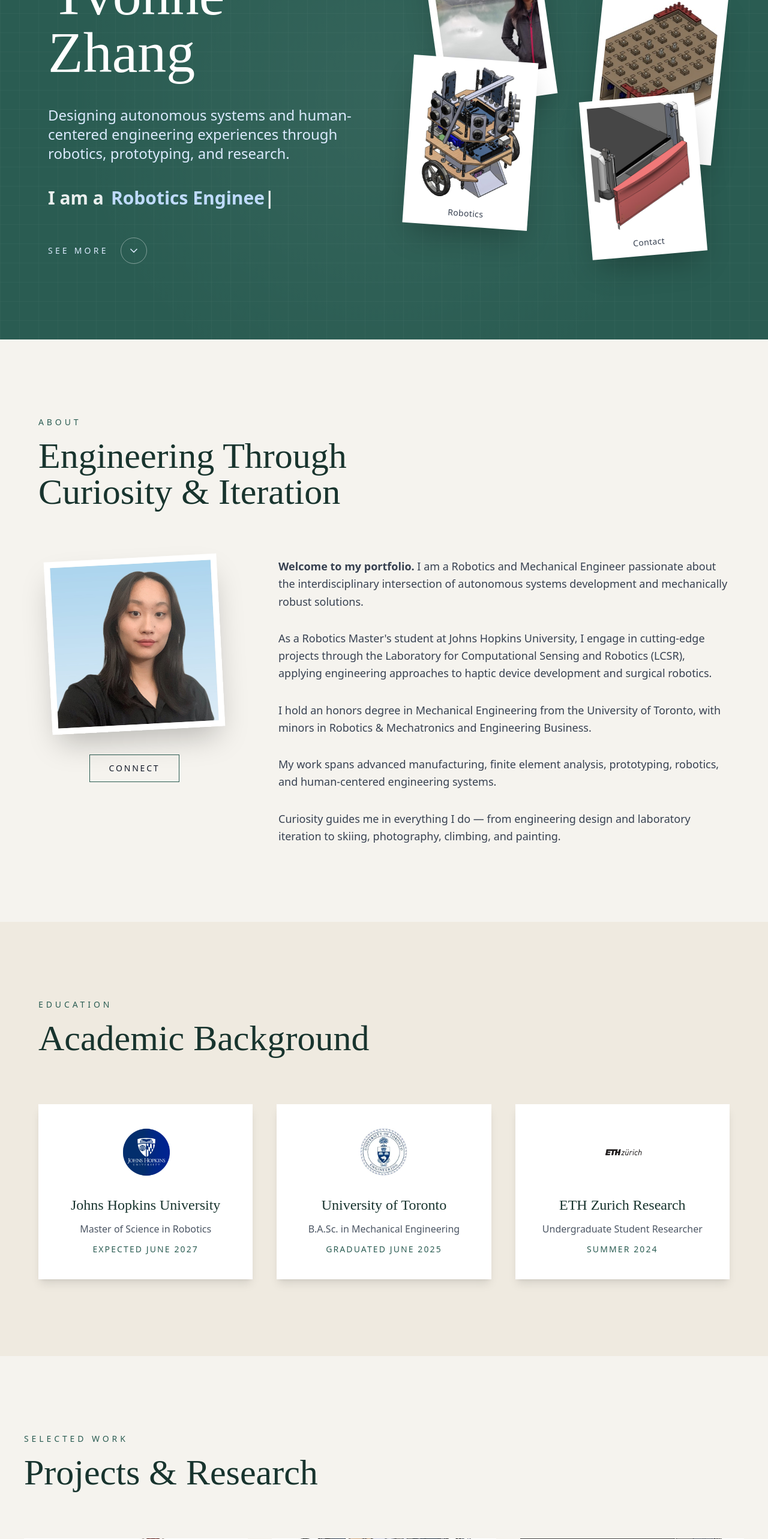
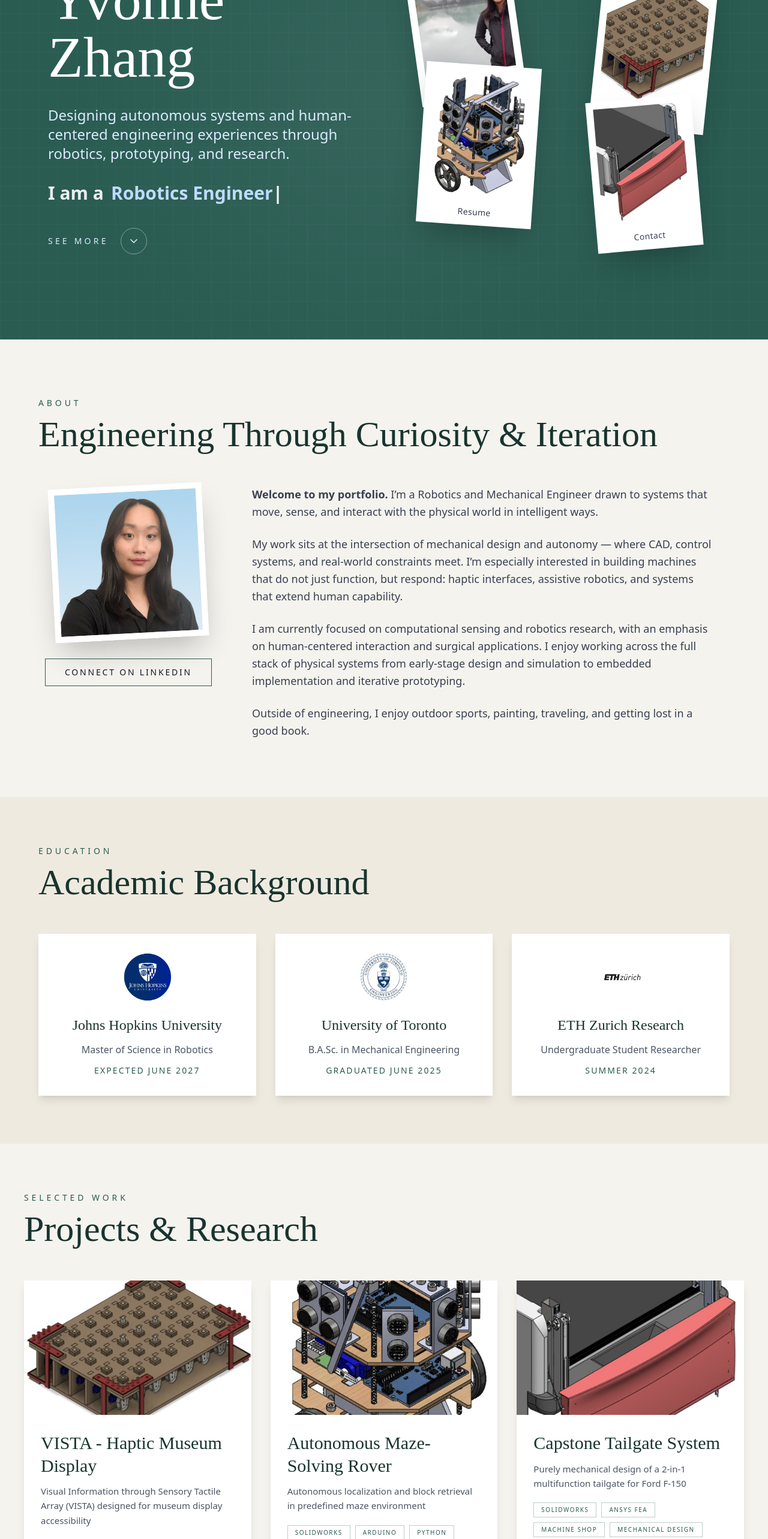
Before and after one commit to yvonne177/portfolio, a React (Vite) app: page / in a window 1280 px wide. Shown: the part 234-2800 px from the top of the page at 60% size. Built offline with nearby package versions, Linux system fonts and the light colour scheme.

Commit message:
launch site ui

```diff
--- a/src/App.jsx
+++ b/src/App.jsx
@@ -1,5 +1,5 @@
 import React, { useState, useEffect } from 'react';
-import { Github, Linkedin, Mail, ChevronDown, Menu, X, ArrowRight } from 'lucide-react';
+import { Github, Linkedin, Mail, ChevronDown, Menu, X } from 'lucide-react';
 import { Link } from 'react-router-dom';
 
 export default function Portfolio() {
@@ -29,7 +29,6 @@ export default function Portfolio() {
       subtitle: "Visual Information through Sensory Tactile Array (VISTA) designed for museum display accessibility",
       image: "/portfolio/vista-cad-v1.jpeg",
       skills: ["Fusion 360", "Arduino", "Python", "Haptic Research"],
-      description: "Tactile pin-based museum display to create refreshable images, and explore the relationship between haptic feedback to shape and color.",
       slug: "vista-tactile-display",
     },
 
@@ -39,7 +38,6 @@ export default function Portfolio() {
       subtitle: "Autonomous localization and block retrieval in predefined maze environment",
       image: "/portfolio/autonomous-rover-cad.jpeg",
       skills: ["SolidWorks", "Arduino", "Python", "Autonomous Systems"],
-      description: "Orientation, localization, object pick-up and drop-off to designated spot with full maze navigation in 5 minutes.",
       slug: "autonomous-rover"
     },
 
@@ -49,11 +47,68 @@ export default function Portfolio() {
       subtitle: "Purely mechanical design of a 2-in-1 multifunction tailgate for Ford F-150",
       image: "/portfolio/tailgate-cad.png",
       skills: ["SolidWorks", "ANSYS FEA", "Machine Shop", "Mechanical Design"],
-      description: "Design and prototyping of a 2-in-1 multifunction tailgate system.",
       slug: "capstone-tailgate",
     },
-
-    // KEEP ALL YOUR COMMENTED OUT PROJECTS HERE
+    // {
+    //   id: 4,
+    //   title: "Stereotactic Navigation System",
+    //   subtitle: "Medical image registration for surgical guidance through advanced 3D geometry and signal processing",
+    //   color: "from-blue-400 to-blue-600",
+    //   image: "/portfolio/pa3-icp.jpg",
+    //   skills: ["Computational Geometry", "Image Registration", "Algorithm Design"],
+    //   description: "Computer-Integrated Surgery applications exploring robotic control and surgical workflow integration.",
+    //   slug: "stereotactic-navigation-system"
+    // },
+    // {
+    //   id: 4,
+    //   title: "UR5e Robotic Arm Controls",
+    //   subtitle: "Inverse kinematics and RTDE in ROS",
+    //   color: "from-purple-400 to-purple-600",
+    //   image: "/portfolio/Banff_lakelouise.jpg",
+    //   skills: ["ROS2", "Inverse Kinematics", "RTDE", "Python"],
+    //   description: "Developed advanced control algorithms for UR5e robotic arm using inverse kinematics and real-time data exchange in ROS environment.",
+    //   slug: "ur5e-controls"
+    // },
+    // {
+    //   id: 5,
+    //   title: "Hand Tracking System",
+    //   subtitle: "ROS2 + MediaPipe integration",
+    //   color: "from-purple-400 to-purple-600",
+    //   image: "/portfolio/Banff_lakelouise.jpg",
+    //   skills: ["MediaPipe", "ROS2", "OpenCV", "Python"],
+    //   description: "Developed a real-time hand gesture recognition and tracking system using computer vision for robotic control.",
+    //   slug: "hand-tracking"
+    // },
+    // {
+    //   id: 6,
+    //   title: "Window Cable Tensioner",
+    //   subtitle: "Magna International collaboration",
+    //   color: "from-blue-400 to-blue-600",
+    //   image: "/portfolio/Banff_lakelouise.jpg",
+    //   skills: ["SolidWorks", "FEA", "Manufacturing"],
+    //   description: "Designed and prototyped a precision cable tensioning mechanism for automotive applications in collaboration with Magna International.",
+    //   slug: "window-cable-tensioner"
+    // },
+    // {
+    //   id: 7,
+    //   title: "Microchannel Heat Sinks via Advanced Manufacturing",
+    //   subtitle: "Laser Powder Bed Fusion with Al-Graphene composite",
+    //   color: "from-orange-400 to-orange-600",
+    //   image: "/portfolio/Banff_lakelouise.jpg",
+    //   skills: ["ANSYS CFD", "Advanced Manufacturing", "FEA", "Materials Science"],
+    //   description: "Research paper on optimized microchannel heat sinks utilizing Laser Powder Bed Fusion with Aluminum-Graphene material composite and Boron Nitride coating for enhanced thermal performance.",
+    //   slug: "microchannel-heat-sinks"
+    // },
+    // {
+    //   id: 8,
+    //   title: "Train Fire Spread Thermal Characterization",
+    //   subtitle: "Material testing methodology for CFD boundary conditions",
+    //   color: "from-red-400 to-red-600",
+    //   image: "/portfolio/Banff_lakelouise.jpg",
+    //   skills: ["Material Testing", "CFD Modeling", "ANSYS", "Data Analysis"],
+    //   description: "Authored a new methodology for characterizing thermal properties of train fire spread through material testing results. Influenced determining boundary conditions of CFD models adopted within three upcoming mass transportation projects.",
+    //   slug: "train-fire-characterization"
+    // },
   ];
 
   useEffect(() => {
@@ -154,12 +209,10 @@ export default function Portfolio() {
 
               <div className="flex justify-between items-center h-16">
 
-                {/* LEFT */}
                 <div className="text-2xl font-bold tracking-tight font-['Cormorant_Garamond'] text-[#18342E]">
                   Yvonne Zhang
                 </div>
 
-                {/* CENTER */}
                 <div className="hidden md:flex space-x-10">
 
                   <button
@@ -192,7 +245,6 @@ export default function Portfolio() {
 
                 </div>
 
-                {/* RIGHT */}
                 <a
                   href="/portfolio/YvonneZhang_CV_Jan2026.pdf"
                   target="_blank"
@@ -202,7 +254,6 @@ export default function Portfolio() {
                   Resume
                 </a>
 
-                {/* MOBILE */}
                 <button
                   className="md:hidden text-[#18342E]"
                   onClick={() => setIsMenuOpen(!isMenuOpen)}
@@ -214,7 +265,6 @@ export default function Portfolio() {
             </div>
           </nav>
 
-          {/* MOBILE MENU */}
           {isMenuOpen && (
 
             <div className="fixed top-16 left-0 w-full bg-[#F5F3EE] border-b border-[#D9D3C7] shadow-lg z-40 md:hidden">
@@ -258,7 +308,6 @@ export default function Portfolio() {
       {/* HERO */}
       <section className="relative min-h-screen overflow-hidden">
 
-        {/* BACKGROUND */}
         <div className="absolute inset-0 bg-[#2A5C52]">
 
           <div
@@ -276,29 +325,28 @@ export default function Portfolio() {
 
         </div>
 
-        {/* CONTENT */}
         <div className="relative z-10 min-h-screen flex items-center px-6 sm:px-10 lg:px-20">
 
-          <div className="max-w-7xl mx-auto w-full grid lg:grid-cols-2 gap-20 items-center">
+          <div className="max-w-7xl mx-auto w-full grid lg:grid-cols-2 gap-16 items-center">
 
             {/* LEFT */}
             <div className="text-white">
 
-              <p className="uppercase tracking-[0.35em] text-sm mb-8 text-blue-100 font-medium">
+              <p className="uppercase tracking-[0.35em] text-sm mb-6 text-blue-100 font-medium">
                 Robotics • Mechanical Design • Research
               </p>
 
-              <h1 className="text-6xl sm:text-7xl lg:text-8xl leading-[0.9] mb-10 font-['Cormorant_Garamond']">
+              <h1 className="text-6xl sm:text-7xl lg:text-8xl leading-[0.9] mb-8 font-['Cormorant_Garamond']">
                 Yvonne
                 <br />
                 Zhang
               </h1>
 
-              <p className="text-xl sm:text-2xl text-blue-100 leading-relaxed max-w-xl mb-10 font-light">
+              <p className="text-xl sm:text-2xl text-blue-100 leading-relaxed max-w-xl mb-8 font-light">
                 Designing autonomous systems and human-centered engineering experiences through robotics, prototyping, and research.
               </p>
 
-              <div className="text-2xl sm:text-3xl mb-12 font-semibold">
+              <div className="text-2xl sm:text-3xl mb-10 font-semibold">
 
                 <span className="text-white/90">
                   I am a
@@ -332,23 +380,23 @@ export default function Portfolio() {
             </div>
 
             {/* RIGHT */}
-            <div className="relative hidden lg:flex justify-center items-center min-h-[620px]">
+            <div className="relative hidden lg:flex justify-center items-center min-h-[520px]">
 
-              <div className="relative w-[520px] h-[520px]">
+              <div className="relative w-[500px] h-[500px]">
 
                 {/* ABOUT */}
                 <button
                   onClick={() => scrollToSection('about me')}
-                  className="absolute top-0 left-10 bg-white p-3 shadow-2xl rotate-[-8deg] w-48 hover:scale-105 transition-all duration-300 cursor-pointer"
+                  className="absolute top-0 left-0 bg-white p-3 shadow-2xl rotate-[-8deg] w-44 hover:scale-105 transition-all duration-300 cursor-pointer"
                 >
 
                   <img
                     src="/portfolio/Banff_lakelouise.jpg"
                     alt=""
-                    className="w-full h-52 object-cover"
+                    className="w-full h-48 object-cover"
                   />
 
-                  <p className="text-center mt-3 text-sm tracking-wide text-gray-700">
+                  <p className="text-center mt-4 text-sm tracking-wide text-gray-700">
                     About Me
                   </p>
 
@@ -357,52 +405,54 @@ export default function Portfolio() {
                 {/* PROJECTS */}
                 <button
                   onClick={() => scrollToSection('projects')}
-                  className="absolute top-20 right-0 bg-white p-3 shadow-2xl rotate-[6deg] w-52 hover:scale-105 transition-all duration-300 cursor-pointer"
+                  className="absolute top-8 right-0 bg-white p-3 shadow-2xl rotate-[6deg] w-48 hover:scale-105 transition-all duration-300 cursor-pointer"
                 >
 
                   <img
                     src="/portfolio/vista-cad-v1.jpeg"
                     alt=""
-                    className="w-full h-56 object-cover"
+                    className="w-full h-52 object-cover"
                   />
 
-                  <p className="text-center mt-3 text-sm tracking-wide text-gray-700">
+                  <p className="text-center mt-4 text-sm tracking-wide text-gray-700">
                     Projects
                   </p>
 
                 </button>
 
-                {/* ROBOTICS */}
-                <button
-                  onClick={() => scrollToSection('projects')}
-                  className="absolute bottom-12 left-0 bg-white p-3 shadow-2xl rotate-[4deg] w-52 hover:scale-105 transition-all duration-300 cursor-pointer"
+                {/* RESUME */}
+                <a
+                  href="/portfolio/YvonneZhang_CV_Jan2026.pdf"
+                  target="_blank"
+                  rel="noopener noreferrer"
+                  className="absolute bottom-10 left-4 bg-white p-3 shadow-2xl rotate-[4deg] w-48 hover:scale-105 transition-all duration-300 cursor-pointer block"
                 >
 
                   <img
                     src="/portfolio/autonomous-rover-cad.jpeg"
                     alt=""
-                    className="w-full h-56 object-cover"
+                    className="w-full h-52 object-cover"
                   />
 
-                  <p className="text-center mt-3 text-sm tracking-wide text-gray-700">
-                    Robotics
+                  <p className="text-center mt-4 text-sm tracking-wide text-gray-700">
+                    Resume
                   </p>
 
-                </button>
+                </a>
 
                 {/* CONTACT */}
                 <button
                   onClick={() => scrollToSection('contact')}
-                  className="absolute bottom-0 right-8 bg-white p-3 shadow-2xl rotate-[-5deg] w-48 hover:scale-105 transition-all duration-300 cursor-pointer"
+                  className="absolute bottom-0 right-6 bg-white p-3 shadow-2xl rotate-[-5deg] w-44 hover:scale-105 transition-all duration-300 cursor-pointer"
                 >
 
                   <img
                     src="/portfolio/tailgate-cad.png"
                     alt=""
-                    className="w-full h-52 object-cover"
+                    className="w-full h-48 object-cover"
                   />
 
-                  <p className="text-center mt-3 text-sm tracking-wide text-gray-700">
+                  <p className="text-center mt-4 text-sm tracking-wide text-gray-700">
                     Contact
                   </p>
 
@@ -416,29 +466,27 @@ export default function Portfolio() {
       </section>
 
       {/* ABOUT */}
-      <section id="about me" className="py-32 px-6 lg:px-10 bg-[#F5F3EE]">
+      <section id="about me" className="py-24 px-6 lg:px-10 bg-[#F5F3EE]">
 
         <div className="max-w-6xl mx-auto">
 
-          <div className="mb-20">
+          <div className="mb-14">
 
-            <p className="uppercase tracking-[0.35em] text-sm text-[#2A5C52] mb-4">
+            <p className="uppercase tracking-[0.35em] text-sm text-[#2A5C52] mb-3">
               About
             </p>
 
-            <h2 className="text-5xl md:text-6xl font-['Cormorant_Garamond'] text-[#18342E]">
-              Engineering Through
-              <br />
-              Curiosity & Iteration
+            <h2 className="text-5xl md:text-6xl font-['Cormorant_Garamond'] text-[#18342E] leading-tight">
+              Engineering Through Curiosity & Iteration
             </h2>
 
           </div>
 
-          <div className="grid lg:grid-cols-[320px_1fr] gap-20 items-start">
+          <div className="grid lg:grid-cols-[300px_1fr] gap-14 items-start">
 
             <div className="flex flex-col items-center">
 
-              <div className="w-72 aspect-square overflow-hidden shadow-2xl border-[10px] border-white rotate-[-3deg]">
+              <div className="w-64 aspect-square overflow-hidden shadow-2xl border-[10px] border-white rotate-[-3deg]">
 
                 <img
                   src="/portfolio/YvonneZhang_Profile.jpg"
@@ -452,33 +500,29 @@ export default function Portfolio() {
                 href="https://www.linkedin.com/in/yvonnezhang177"
                 target="_blank"
                 rel="noopener noreferrer"
-                className="mt-10 border border-[#2A5C52] px-8 py-3 uppercase tracking-[0.2em] text-sm hover:bg-[#2A5C52] hover:text-white transition-all duration-300"
+                className="mt-8 border border-[#2A5C52] px-8 py-3 uppercase tracking-[0.2em] text-sm hover:bg-[#2A5C52] hover:text-white transition-all duration-300"
               >
-                Connect
+                Connect on LinkedIn
               </a>
 
             </div>
 
-            <div className="space-y-8 text-lg leading-relaxed text-gray-700">
+            <div className="space-y-6 text-lg leading-relaxed text-gray-700 max-w-3xl">
 
               <p>
-                <strong>Welcome to my portfolio.</strong> I am a Robotics and Mechanical Engineer passionate about the interdisciplinary intersection of autonomous systems development and mechanically robust solutions.
+                <strong>Welcome to my portfolio.</strong> I’m a Robotics and Mechanical Engineer drawn to systems that move, sense, and interact with the physical world in intelligent ways.
               </p>
 
               <p>
-                As a Robotics Master's student at Johns Hopkins University, I engage in cutting-edge projects through the Laboratory for Computational Sensing and Robotics (LCSR), applying engineering approaches to haptic device development and surgical robotics.
+                My work sits at the intersection of mechanical design and autonomy — where CAD, control systems, and real-world constraints meet. I’m especially interested in building machines that do not just function, but respond: haptic interfaces, assistive robotics, and systems that extend human capability.
               </p>
 
               <p>
-                I hold an honors degree in Mechanical Engineering from the University of Toronto, with minors in Robotics & Mechatronics and Engineering Business.
+                I am currently focused on computational sensing and robotics research, with an emphasis on human-centered interaction and surgical applications. I enjoy working across the full stack of physical systems from early-stage design and simulation to embedded implementation and iterative prototyping.
               </p>
 
               <p>
-                My work spans advanced manufacturing, finite element analysis, prototyping, robotics, and human-centered engineering systems.
-              </p>
-
-              <p>
-                Curiosity guides me in everything I do — from engineering design and laboratory iteration to skiing, photography, climbing, and painting.
+                Outside of engineering, I enjoy outdoor sports, painting, traveling, and getting lost in a good book.
               </p>
 
             </div>
@@ -488,13 +532,13 @@ export default function Portfolio() {
       </section>
 
       {/* EDUCATION */}
-      <section className="py-32 px-6 lg:px-10 bg-[#EFEAE0]">
+      <section className="py-20 px-6 lg:px-10 bg-[#EFEAE0]">
 
         <div className="max-w-6xl mx-auto">
 
-          <div className="mb-20">
+          <div className="mb-14">
 
-            <p className="uppercase tracking-[0.35em] text-sm text-[#2A5C52] mb-4">
+            <p className="uppercase tracking-[0.35em] text-sm text-[#2A5C52] mb-3">
               Education
             </p>
 
@@ -504,7 +548,7 @@ export default function Portfolio() {
 
           </div>
 
-          <div className="grid md:grid-cols-3 gap-10">
+          <div className="grid md:grid-cols-3 gap-8">
 
             {[
               {
@@ -532,10 +576,10 @@ export default function Portfolio() {
 
               <div
                 key={idx}
-                className="bg-white p-10 shadow-lg hover:-translate-y-2 transition-all duration-300"
+                className="bg-white p-8 shadow-lg hover:-translate-y-2 transition-all duration-300"
               >
 
-                <div className="flex justify-center mb-8">
+                <div className="flex justify-center mb-6">
 
                   <img
                     src={school.image}
@@ -549,7 +593,7 @@ export default function Portfolio() {
                   {school.title}
                 </h3>
 
-                <p className="text-center text-gray-600 mb-3">
+                <p className="text-center text-gray-600 mb-3 leading-relaxed">
                   {school.subtitle}
                 </p>
 
@@ -564,13 +608,13 @@ export default function Portfolio() {
       </section>
 
       {/* PROJECTS */}
-      <section id="projects" className="py-32 px-6 lg:px-10 bg-[#F5F3EE]">
+      <section id="projects" className="py-20 px-6 lg:px-10 bg-[#F5F3EE]">
 
         <div className="max-w-7xl mx-auto">
 
-          <div className="mb-20">
+          <div className="mb-14">
 
-            <p className="uppercase tracking-[0.35em] text-sm text-[#2A5C52] mb-4">
+            <p className="uppercase tracking-[0.35em] text-sm text-[#2A5C52] mb-3">
               Selected Work
             </p>
 
@@ -580,17 +624,17 @@ export default function Portfolio() {
 
           </div>
 
-          <div className="grid md:grid-cols-2 xl:grid-cols-3 gap-10">
+          <div className="grid md:grid-cols-2 lg:grid-cols-3 gap-8 items-start">
 
             {projects.map((project) => (
 
               <Link
                 key={project.slug}
                 to={`/portfolio/${project.slug}`}
-                className="group bg-white overflow-hidden shadow-lg hover:-translate-y-2 transition-all duration-300"
+                className="group bg-white overflow-hidden shadow-lg hover:-translate-y-2 transition-all duration-300 h-full"
               >
 
-                <div className="h-64 overflow-hidden bg-[#E7E1D5]">
+                <div className="h-56 overflow-hidden bg-[#E7E1D5]">
 
                   <img
                     src={project.image}
@@ -600,38 +644,27 @@ export default function Portfolio() {
 
                 </div>
 
-                <div className="p-8">
+                <div className="p-7 flex flex-col">
 
-                  <h3 className="text-3xl font-['Cormorant_Garamond'] text-[#18342E] mb-3">
+                  <h3 className="text-3xl font-['Cormorant_Garamond'] text-[#18342E] mb-3 leading-tight">
                     {project.title}
                   </h3>
 
-                  <p className="text-gray-600 mb-6 leading-relaxed">
+                  <p className="text-gray-600 mb-5 leading-relaxed text-[15px]">
                     {project.subtitle}
                   </p>
 
-                  <div className="flex flex-wrap gap-2 mb-6">
+                  <div className="flex flex-wrap gap-2">
 
                     {project.skills.map((skill, idx) => (
 
                       <span
                         key={idx}
-                        className="text-xs uppercase tracking-wide border border-[#2A5C52]/30 text-[#2A5C52] px-3 py-1"
+                        className="text-[10px] uppercase tracking-[0.15em] border border-[#2A5C52]/30 text-[#2A5C52] px-3 py-1"
                       >
                         {skill}
                       </span>
                     ))}
-
-                  </div>
-
-                  <div className="flex items-center gap-2 uppercase tracking-[0.2em] text-sm text-[#2A5C52]">
-
-                    View Project
-
-                    <ArrowRight
-                      size={16}
-                      className="group-hover:translate-x-1 transition-transform"
-                    />
 
                   </div>
 
@@ -643,7 +676,7 @@ export default function Portfolio() {
       </section>
 
       {/* CONTACT */}
-      <section id="contact" className="py-32 px-6 lg:px-10 bg-[#18342E] text-white">
+      <section id="contact" className="py-24 px-6 lg:px-10 bg-[#18342E] text-white">
 
         <div className="max-w-4xl mx-auto text-center">
 
@@ -651,17 +684,17 @@ export default function Portfolio() {
             Contact
           </p>
 
-          <h2 className="text-5xl md:text-6xl font-['Cormorant_Garamond'] mb-10">
-            Let's Connect!
+          <h2 className="text-5xl md:text-6xl font-['Cormorant_Garamond'] mb-8">
+            Let's Connect
           </h2>
 
-          <p className="text-xl text-blue-100 mb-12">
-            Interested in talking about robotics, engineering collaboration, or research opportunities?
+          <p className="text-xl text-blue-100 mb-10 leading-relaxed">
+            Interested in robotics, engineering collaboration, or research opportunities?
           </p>
 
           <a
             href="mailto:yzhan874@jh.edu"
-            className="inline-block border border-white px-10 py-4 uppercase tracking-[0.25em] text-sm hover:bg-white hover:text-[#18342E] transition-all duration-300 mb-14"
+            className="inline-block border border-white px-10 py-4 uppercase tracking-[0.25em] text-sm hover:bg-white hover:text-[#18342E] transition-all duration-300 mb-12"
           >
             yzhan874@jh.edu
           </a>
@@ -698,7 +731,7 @@ export default function Portfolio() {
       </section>
 
       {/* FOOTER */}
-      <footer className="py-8 bg-[#102521] text-center text-gray-400 text-sm tracking-wide">
+      <footer className="py-6 bg-[#102521] text-center text-gray-400 text-sm tracking-wide">
 
         © 2026 Yvonne Zhang
 
```
